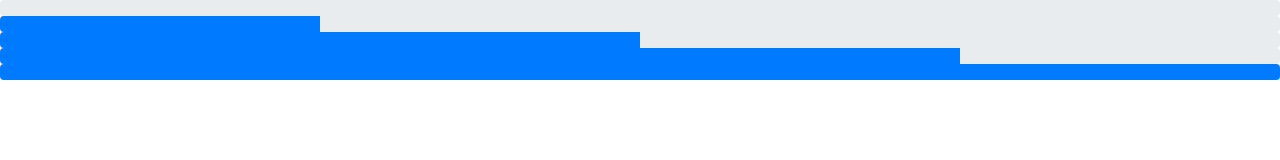
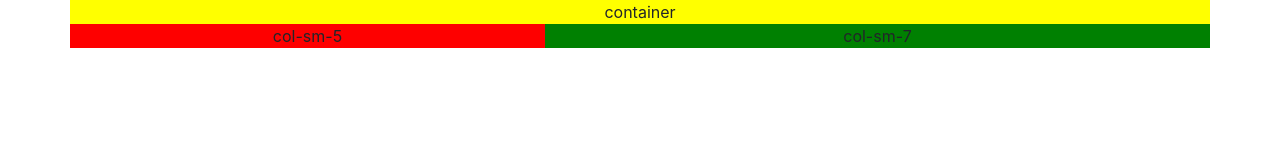
Before and after one commit to Leadstoyou/11-1-2023-Test2, a website: page index.html in a window 1280 px wide. Drawn offline with nearby package versions, Linux system fonts and the light colour scheme.

Commit message:
test in 8:25

```diff
--- /dev/null
+++ b/assets/style.css
@@ -0,0 +1,4 @@
+#wrapper{
+    text-align: center;
+
+}
--- a/index.html
+++ b/index.html
@@ -4,24 +4,19 @@
     <meta charset="UTF-8">
     <meta http-equiv="X-UA-Compatible" content="IE=edge">
     <link rel="stylesheet" href="node_modules/bootstrap/dist/css/bootstrap.min.css">
+    <link rel="stylesheet" href="assets/style.css">
     <meta name="viewport" content="width=device-width, initial-scale=1.0">
     <title>Document</title>
 </head>
 <body>
-  <div class="progress">
-    <div class="progress-bar" role="progressbar" aria-valuenow="0" aria-valuemin="0" aria-valuemax="100"></div>
+  <div class="container" id="wrapper" style="background-color: yellow;">
+        container
   </div>
-  <div class="progress">
-    <div class="progress-bar" role="progressbar" style="width: 25%" aria-valuenow="25" aria-valuemin="0" aria-valuemax="100"></div>
-  </div>
-  <div class="progress">
-    <div class="progress-bar" role="progressbar" style="width: 50%" aria-valuenow="50" aria-valuemin="0" aria-valuemax="100"></div>
-  </div>
-  <div class="progress">
-    <div class="progress-bar" role="progressbar" style="width: 75%" aria-valuenow="75" aria-valuemin="0" aria-valuemax="100"></div>
-  </div>
-  <div class="progress">
-    <div class="progress-bar" role="progressbar" style="width: 100%" aria-valuenow="100" aria-valuemin="0" aria-valuemax="100"></div>
+  <div class="container">
+    <div class="row"  id="wrapper">
+      <div class="col-sm-5" style="background-color: red;">col-sm-5</div>
+      <div class="col-sm-7" style="background-color: green;">col-sm-7</div>
+    </div>
   </div>
 </body>
 <script src="node_modules/jquery/dist/jquery.min.js"></script>
```
